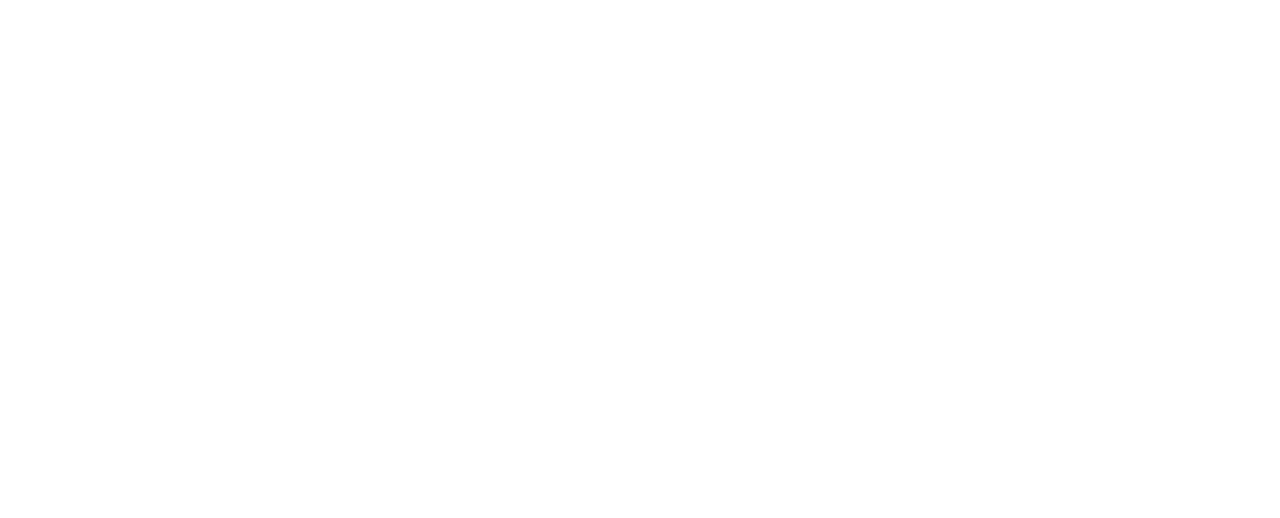
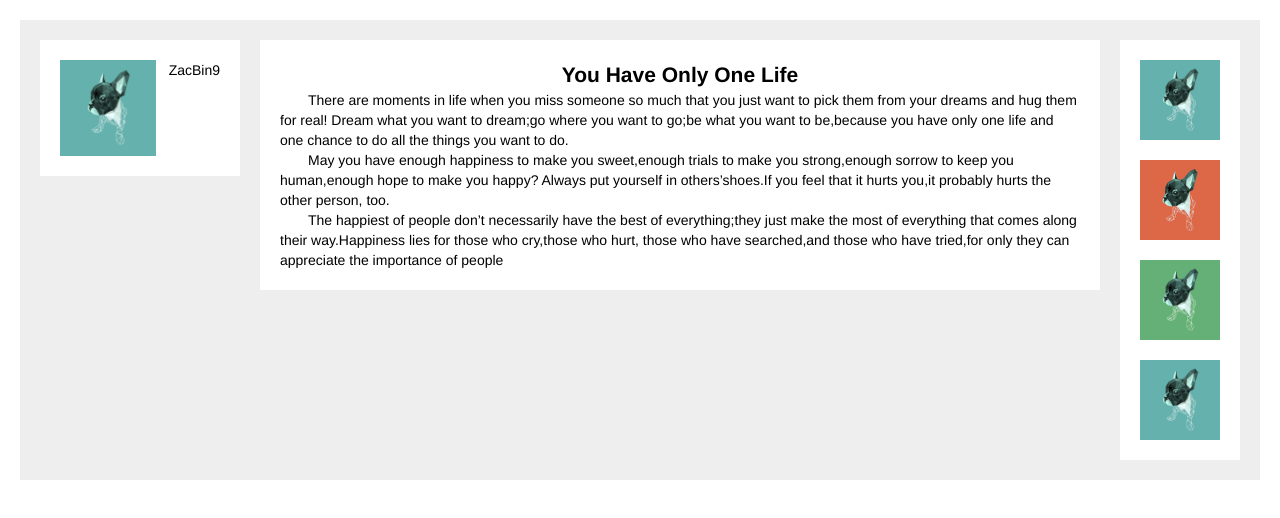
Before and after one commit to ZacBin9/IFE_2016_SPRING, a plain HTML site: page Phase_1/task_3/task_3.html in a window 1280 px wide. Drawn offline with Linux system fonts and the light colour scheme.

Commit message:
task-3(3 columns)

```diff
--- a/Phase_1/task_2/task_2.css
+++ b/Phase_1/task_2/task_2.css
@@ -6,12 +6,6 @@
 	   -moz-box-sizing: border-box;
 	        box-sizing: border-box;
 }
-ul {
-	list-style-type: none;
-}
-a {
-  text-decoration: none;
-}
 body {
 	font-family: "Helvetica Neue","Hiragino Sans GB",Arial,"微软雅黑",sans-serif;
 	font-size: 14px;
@@ -19,7 +13,12 @@ body {
 	color: #000;
 	background-color: #BDBDBD;
 }
-
+ul {
+	list-style-type: none;
+}
+a {
+  text-decoration: none;
+}
 /* clearfix */
 .clearfix:after {
 	content: ".";
--- a/Phase_1/task_2/task_2.html
+++ b/Phase_1/task_2/task_2.html
@@ -2,8 +2,8 @@
 <html lang="zh-CN">
 <head>
   <meta charset="utf-8" />
-  <title>IFE_2016_SPRING_TASK-1</title>
-  <link href="style.css" rel="stylesheet" type="text/css" />
+  <title>IFE_2016_SPRING_TASK-2</title>
+  <link href="task_2.css" rel="stylesheet" type="text/css" />
 </head>
 <body>
   <header>
--- a/Phase_1/task_3/task_3.css
+++ b/Phase_1/task_3/task_3.css
@@ -0,0 +1,69 @@
+* {
+	margin: 0;
+	padding: 0;
+	-webkit-box-sizing: border-box;
+	   -moz-box-sizing: border-box;
+	        box-sizing: border-box;
+}
+body {
+	font-family: "Helvetica Neue","Hiragino Sans GB",Arial,"微软雅黑",sans-serif;
+	font-size: 14px;
+	line-height: 1.42857143;
+}
+ul {
+	list-style-type: none;
+}
+.clearfix:after {
+	content: ".";
+	display: block;
+	height: 0;
+	visibility: hidden;
+	clear: both;
+}
+.clearfix {
+	*zoom: 1;
+}
+.container {
+	margin: 20px;
+	padding: 20px;
+	background-color: #eee;
+}
+.left {
+	float: left;
+	width: 200px;
+	margin-right: 20px;
+	padding: 20px;
+	background-color: #fff;
+}
+.left img {
+	float: left;
+	width: 60%;
+}
+.left span {
+	float: right;
+}
+.right {
+	float: right;
+	width: 120px;
+	margin-left: 20px;
+	padding: 0 20px;
+	background-color: #fff;
+}
+.right li {
+	margin: 20px 0;
+}
+.right img {
+	display: block;
+	width: 80px;
+}
+.center {
+	overflow: hidden;
+	padding: 20px;
+	background-color: #fff;
+}
+.center h2 {
+	text-align: center;
+}
+.center p {
+	text-indent: 2em;
+}
--- a/Phase_1/task_3/task_3.html
+++ b/Phase_1/task_3/task_3.html
@@ -0,0 +1,31 @@
+<!DOCTYPE html>
+<html lang="zh-CN">
+<head>
+  <meta charset="utf-8" />
+  <title>IFE_2016_SPRING_TASK-3</title>
+  <link href="task_3.css" rel="stylesheet" type="text/css" />
+</head>
+<body>
+ <div class="container clearfix">
+   <div class="left">
+     <img src="1.jpg" alt="logo" />
+     <span>ZacBin9</span>
+   </div>
+   <div class="right">
+     <ul>
+       <li><img src="1.jpg" alt="Member 1" /></li>
+       <li><img src="2.jpg" alt="Member 2" /></li>
+       <li><img src="3.jpg" alt="Member 3" /></li>
+       <li><img src="1.jpg" alt="Member 4" /></li>
+     </ul>
+   </div>
+   <div class="center">
+     <h2>You Have Only One Life</h2>
+     <p>There are moments in life when you miss someone so much that you just want to pick them from your dreams and hug them for real! Dream what you want to dream;go where you want to go;be what you want to be,because you have only one life and one chance to do all the things you want to do.</p>
+     <p>May you have enough happiness to make you sweet,enough trials to make you strong,enough sorrow to keep you human,enough hope to make you happy? Always put yourself in others’shoes.If you feel that it hurts you,it probably hurts the other person, too.</p>
+     <p>The happiest of people don’t necessarily have the best of everything;they just make the most of everything that comes along their way.Happiness lies for those who cry,those who hurt, those who have searched,and those who have tried,for only they can appreciate the importance of people</p>
+   </div>
+
+ </div>
+</body>
+</html>
```
